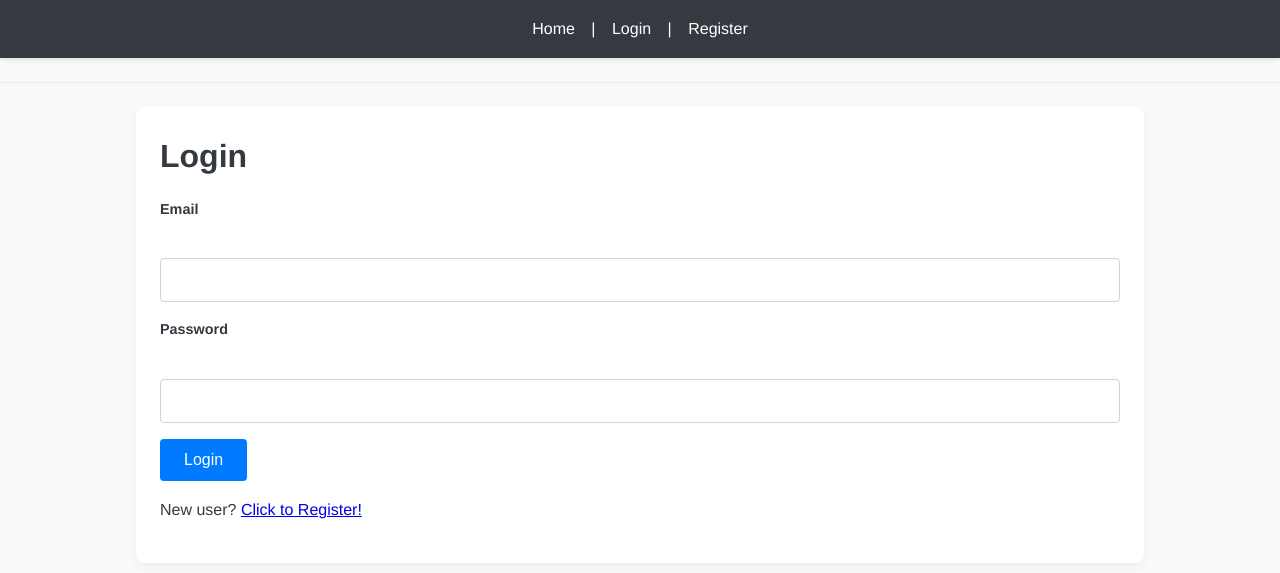
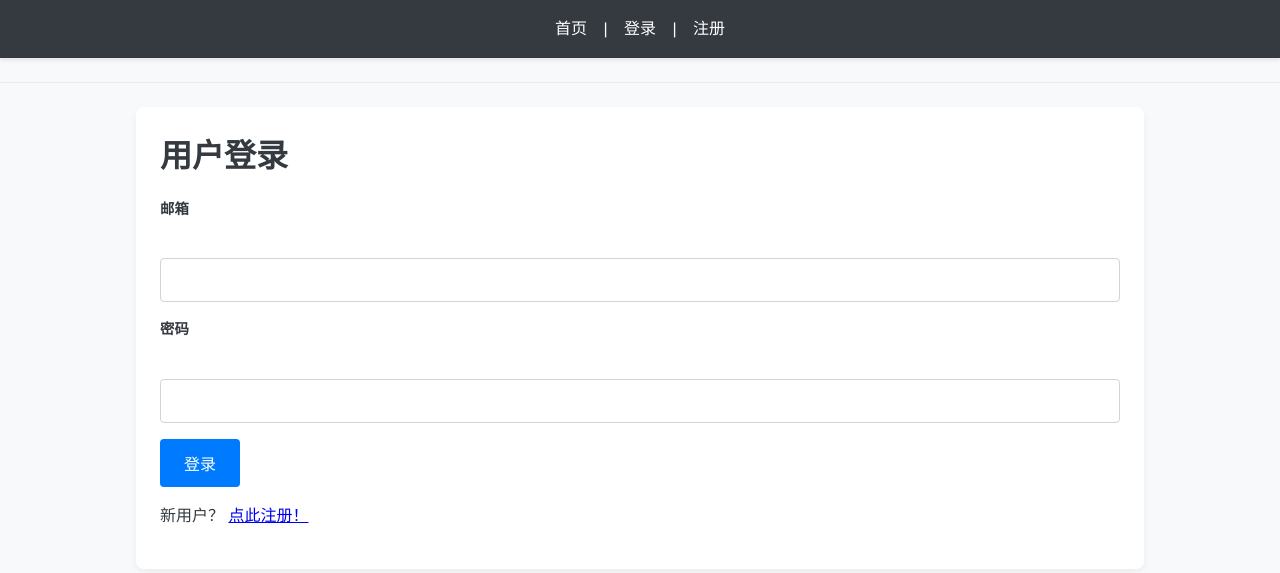
Before and after one commit to Cookies-y/111db, a Flask app: page /auth/login in a window 1280 px wide. Shown: the top 573 px of the page. Run offline with Flask 3, Linux system fonts and the light colour scheme.

Commit message:
feat: Translate user interface to Chinese
This commit translates all user-facing text in the application's frontend to Chinese.

Changes include:
- HTML templates in `templates/` directory: All static text, titles, headings, and link texts are translated.
- Form definitions in `forms.py`: Field labels, choices for select fields, and default submit button labels are translated. Custom validation error messages within forms are also translated.
- Flashed messages in `auth_routes.py` and `main_routes.py`: All messages sent to `flash()` are now in Chinese.

Note: Standard WTForms default validation messages (e.g., 'This field is required.') have not been translated as this would require a more comprehensive i18n setup (e.g., Flask-Babel), which is outside the scope of this change.

```diff
--- a/xuetong_system/backend/app/auth_routes.py
+++ b/xuetong_system/backend/app/auth_routes.py
@@ -29,9 +29,9 @@ def register():
         user.set_password(form.password.data)
         db.session.add(user)
         db.session.commit()
-        flash('Congratulations, you are now a registered user!', 'success')
+        flash('恭喜您，注册成功！', 'success')
         return redirect(url_for('auth.login'))
-    return render_template('auth/register.html', title='Register', form=form)
+    return render_template('auth/register.html', title='Register', form=form) # Title attr will be handled by template translation
 
 @auth_bp.route('/login', methods=['GET', 'POST'])
 def login():
@@ -44,15 +44,15 @@ def login():
             login_user(user)
             # next_page = request.args.get('next') # For redirecting after login
             # return redirect(next_page) if next_page else redirect(url_for('main.index'))
-            flash('Login successful.', 'success')
+            flash('登录成功。', 'success')
             return redirect(url_for('main.index')) # Simplified redirect for now
         else:
-            flash('Login Unsuccessful. Please check email and password', 'danger')
-    return render_template('auth/login.html', title='Login', form=form)
+            flash('登录失败，请检查邮箱和密码。', 'danger')
+    return render_template('auth/login.html', title='Login', form=form) # Title attr will be handled by template translation
 
 @auth_bp.route('/logout')
 @login_required
 def logout():
     logout_user()
-    flash('You have been logged out.', 'info')
+    flash('您已成功登出。', 'info')
     return redirect(url_for('auth.login'))
--- a/xuetong_system/backend/app/forms.py
+++ b/xuetong_system/backend/app/forms.py
@@ -4,30 +4,32 @@ from wtforms.validators import DataRequired, Email, EqualTo, Length, ValidationE
 from .models import User
 
 class RegistrationForm(FlaskForm):
-    username = StringField('Username', validators=[DataRequired(), Length(min=4, max=50)])
-    email = StringField('Email', validators=[DataRequired(), Email(), Length(max=100)])
-    real_name = StringField('Real Name', validators=[DataRequired(), Length(max=50)])
-    user_type = SelectField('Account Type', choices=[('student', 'Student'), ('teacher', 'Teacher')], validators=[DataRequired()])
-    password = PasswordField('Password', validators=[DataRequired(), Length(min=6)])
-    confirm_password = PasswordField('Confirm Password', validators=[DataRequired(), EqualTo('password')])
-    submit = SubmitField('Register')
+    username = StringField('用户名', validators=[DataRequired(), Length(min=4, max=50)])
+    email = StringField('邮箱', validators=[DataRequired(), Email(), Length(max=100)])
+    real_name = StringField('真实姓名', validators=[DataRequired(), Length(max=50)])
+    user_type = SelectField('账户类型', choices=[('student', '学生'), ('teacher', '教师')], validators=[DataRequired()])
+    password = PasswordField('密码', validators=[DataRequired(), Length(min=6)])
+    confirm_password = PasswordField('确认密码', validators=[DataRequired(), EqualTo('password')])
+    submit = SubmitField('注册')
 
     def validate_username(self, username):
         user = User.query.filter_by(username=username.data).first()
         if user:
-            raise ValidationError('That username is already taken. Please choose a different one.')
+            # TODO: Translate validation messages
+            raise ValidationError('该用户名已被占用，请选择其他用户名。')
 
     def validate_email(self, email):
         user = User.query.filter_by(email=email.data).first()
         if user:
-            raise ValidationError('That email is already registered. Please use a different one or login.')
+            # TODO: Translate validation messages
+            raise ValidationError('该邮箱已被注册，请使用其他邮箱或直接登录。')
 
 class LoginForm(FlaskForm):
-    email = StringField('Email', validators=[DataRequired(), Email()])
-    password = PasswordField('Password', validators=[DataRequired()])
-    submit = SubmitField('Login')
+    email = StringField('邮箱', validators=[DataRequired(), Email()])
+    password = PasswordField('密码', validators=[DataRequired()])
+    submit = SubmitField('登录')
 
 class CourseForm(FlaskForm):
-    course_name = StringField('Course Name', validators=[DataRequired(), Length(min=3, max=100)])
-    description = TextAreaField('Description', validators=[Length(max=500)])
-    submit = SubmitField('Create Course')
+    course_name = StringField('课程名称', validators=[DataRequired(), Length(min=3, max=100)])
+    description = TextAreaField('课程描述', validators=[Length(max=500)])
+    submit = SubmitField('创建课程')
--- a/xuetong_system/backend/app/main_routes.py
+++ b/xuetong_system/backend/app/main_routes.py
@@ -18,13 +18,14 @@ def index():
 @login_required
 def list_courses():
     courses = Course.query.all()
+    # Title attr will be handled by template translation
     return render_template('main/list_courses.html', courses=courses, title="Available Courses")
 
 @main_bp.route('/create_course', methods=['GET', 'POST'])
 @login_required
 def create_course():
     if current_user.user_type != 'teacher':
-        flash('Only teachers can create courses.', 'danger')
+        flash('只有教师才能创建课程。', 'danger')
         return redirect(url_for('main.list_courses'))
 
     form = CourseForm()
@@ -36,7 +37,8 @@ def create_course():
         )
         db.session.add(course)
         db.session.commit()
-        flash('Course created successfully!', 'success')
+        flash('课程创建成功！', 'success')
         return redirect(url_for('main.list_courses'))
 
+    # Title attr will be handled by template translation
     return render_template('main/create_course.html', title='Create New Course', form=form)
--- a/xuetong_system/backend/app/templates/auth/login.html
+++ b/xuetong_system/backend/app/templates/auth/login.html
@@ -1,12 +1,10 @@
 {% extends "base.html" %}
 
-{% block title %}Login - XueTong System{% endblock %}
+{% block title %}登录 - 学通系统{% endblock %}
 
 {% block content %}
-    <h1>Login</h1>
-    {# Flash messages are now handled in base.html, so no need to repeat here unless specific placement is needed #}
-    {# However, it's fine to keep them if you want messages very close to the form #}
-    {# For this example, I'll remove the explicit flashed_messages block from here as base.html has it #}
+    <h1>用户登录</h1>
+    {# Flash messages are now handled in base.html #}
 
     <form method="POST" action="{{ url_for('auth.login') }}">
         {{ form.csrf_token }}
@@ -28,7 +26,7 @@
                 </ul>
             {% endif %}
         </p>
-        <p>{{ form.submit() }}</p>
+        <p>{{ form.submit(value='登录') }}</p>
     </form>
-    <p>New user? <a href="{{ url_for('auth.register') }}">Click to Register!</a></p>
+    <p>新用户？ <a href="{{ url_for('auth.register') }}">点此注册！</a></p>
 {% endblock %}
--- a/xuetong_system/backend/app/templates/base.html
+++ b/xuetong_system/backend/app/templates/base.html
@@ -1,24 +1,24 @@
 <!DOCTYPE html>
-<html lang="en">
+<html lang="zh-CN">
 <head>
     <meta charset="UTF-8">
     <meta name="viewport" content="width=device-width, initial-scale=1.0">
-    <title>{% block title %}XueTong System{% endblock %}</title>
+    <title>{% block title %}学通系统{% endblock %}</title>
     <link rel="stylesheet" href="{{ url_for('static', filename='css/style.css') }}">
 </head>
 <body>
     <nav>
-        <a href="{{ url_for('main.index') }}">Home</a> |
+        <a href="{{ url_for('main.index') }}">首页</a> |
         {% if current_user.is_authenticated %}
-            Logged in as: {{ current_user.username }} (Type: {{ current_user.user_type }}) |
-            <a href="{{ url_for('auth.logout') }}">Logout</a>
+            当前用户： {{ current_user.username }} (类型： {{ current_user.user_type }}) |
+            <a href="{{ url_for('auth.logout') }}">登出</a>
             {% if current_user.user_type == 'teacher' %}
-                | <a href="{{ url_for('main.create_course') }}">Create Course</a>
+                | <a href="{{ url_for('main.create_course') }}">创建课程</a>
             {% endif %}
-            | <a href="{{ url_for('main.list_courses') }}">View Courses</a>
+            | <a href="{{ url_for('main.list_courses') }}">查看课程</a>
         {% else %}
-            <a href="{{ url_for('auth.login') }}">Login</a> |
-            <a href="{{ url_for('auth.register') }}">Register</a>
+            <a href="{{ url_for('auth.login') }}">登录</a> |
+            <a href="{{ url_for('auth.register') }}">注册</a>
         {% endif %}
     </nav>
     <hr>
```
Also changed, not shown: xuetong_system/backend/app/templates/auth/register.html (+4 -4 lines), xuetong_system/backend/app/templates/main/create_course.html (+5 -5 lines), xuetong_system/backend/app/templates/main/list_courses.html (+7 -7 lines).
